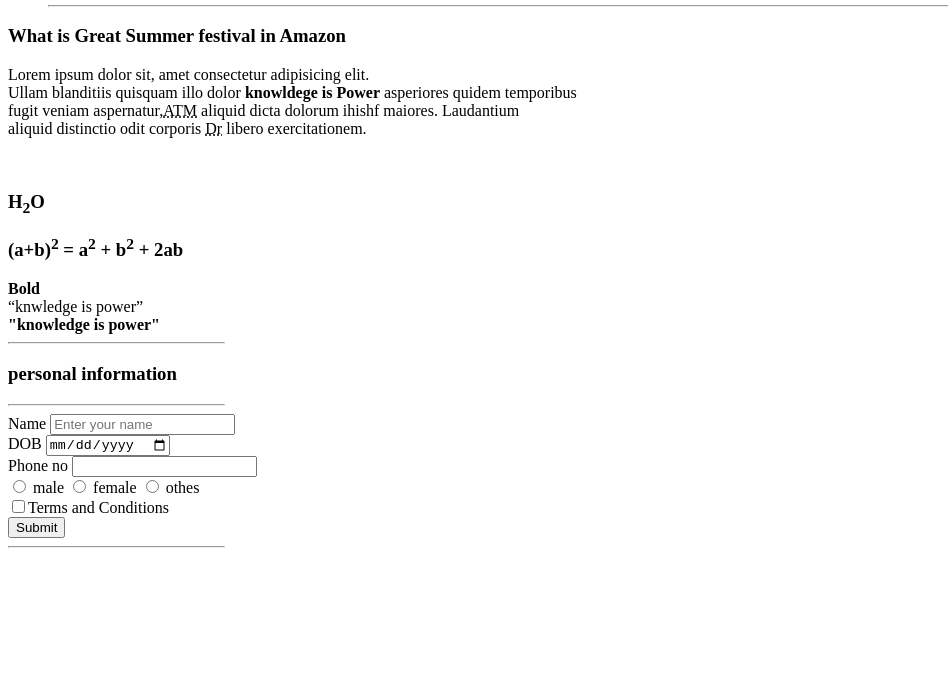
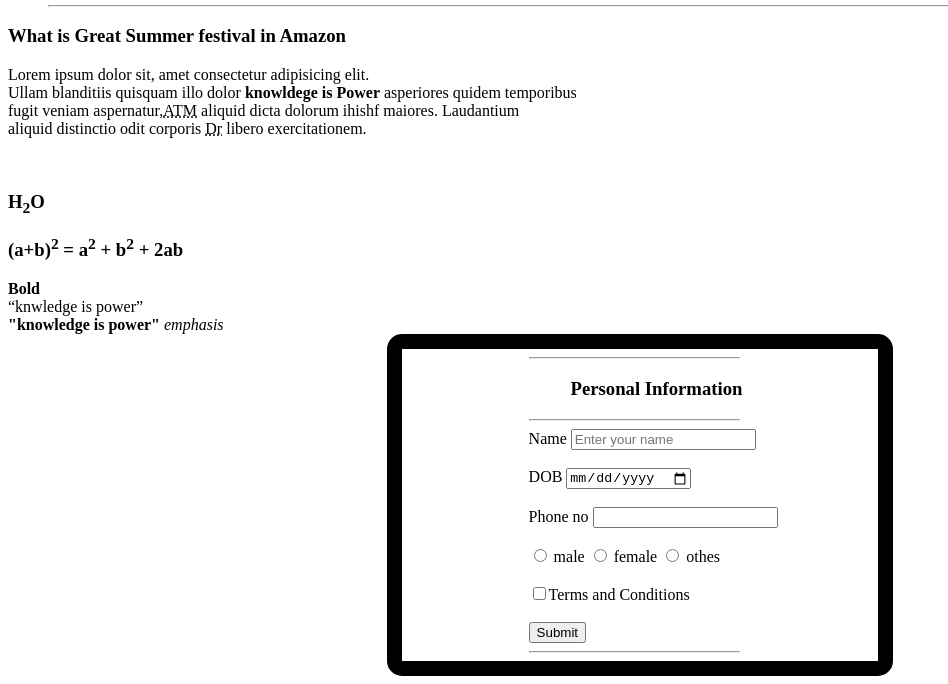
Before and after one commit to jaisondavid-m/SSG-task2, a plain HTML site: page index.html in a window 1280 px wide. Shown: the part 820-1504 px from the top of the page, without its empty margins (0-948 px from the left). Before the commit the page ends 1376 px from the top, so only its background shows below. Drawn offline with Linux system fonts and the light colour scheme.

Commit message:
Adding some css styles

```diff
--- a/index.html
+++ b/index.html
@@ -31,25 +31,26 @@
            <b>Bold</b> <!--for bold letters--><br>
            <q>knwledge is power</q><br>                                     <!--<abbr title=""></abbr> is used to show abbrevaiton-->
            <b>"knowledge is power"</b>
+           <i>emphasis</i>    <!--for making letter empasis-->
     </div>
-    <form action="index2.html" ">
-        <hr width="17%" style="margin-left: 0%;">
-        <h3>personal information</h3><hr width="17%" style="margin-left: 0%;">
+    <form action="index2.html">
+        <hr width="60%" style="margin-left: 0%;">
+        <h3 style="padding-left: 12%;">Personal Information</h3><hr width="60%" style="margin-left: 0%;">
         <lable>Name</lable>
-        <input type="text" placeholder="Enter your name" required><br>
+        <input type="text" placeholder="Enter your name" required><br><br>
         <label>DOB</label>
-        <input type="date" required><br>
+        <input type="date" required><br><br>
         <label>Phone no</label>
-        <input type="number" required><br>
+        <input type="number" required><br><br>
         <input type="radio" name="gender" required>   <!--name="gender" in 3 statement to select any one from 3-->
         <label>male</label>
         <input type="radio" name="gender" required>
         <label>female</label>
         <input type="radio" name="gender" required>
-        <label>othes</label><br>
-        <input type="checkbox" >Terms and Conditions<br>
+        <label>othes</label><br><br>
+        <input type="checkbox" >Terms and Conditions<br><br>
         <input type="submit">
-        <hr width="17%" style="margin-left: 0%;">
+        <hr width="60%" style="margin-left: 0%;">
     </form>
 </body>
 </html>
--- a/style.css
+++ b/style.css
@@ -6,3 +6,12 @@
 h4{
     font-size: larger;
 }
+form{
+    border-style: solid;
+    border-width: 15px;
+    border-color: black;
+    border-radius: 15px;
+    margin-left: 30%;
+    margin-right: 30%;
+    padding-left: 10%;
+}
```
Also changed, not shown: bg.jpg (added).
